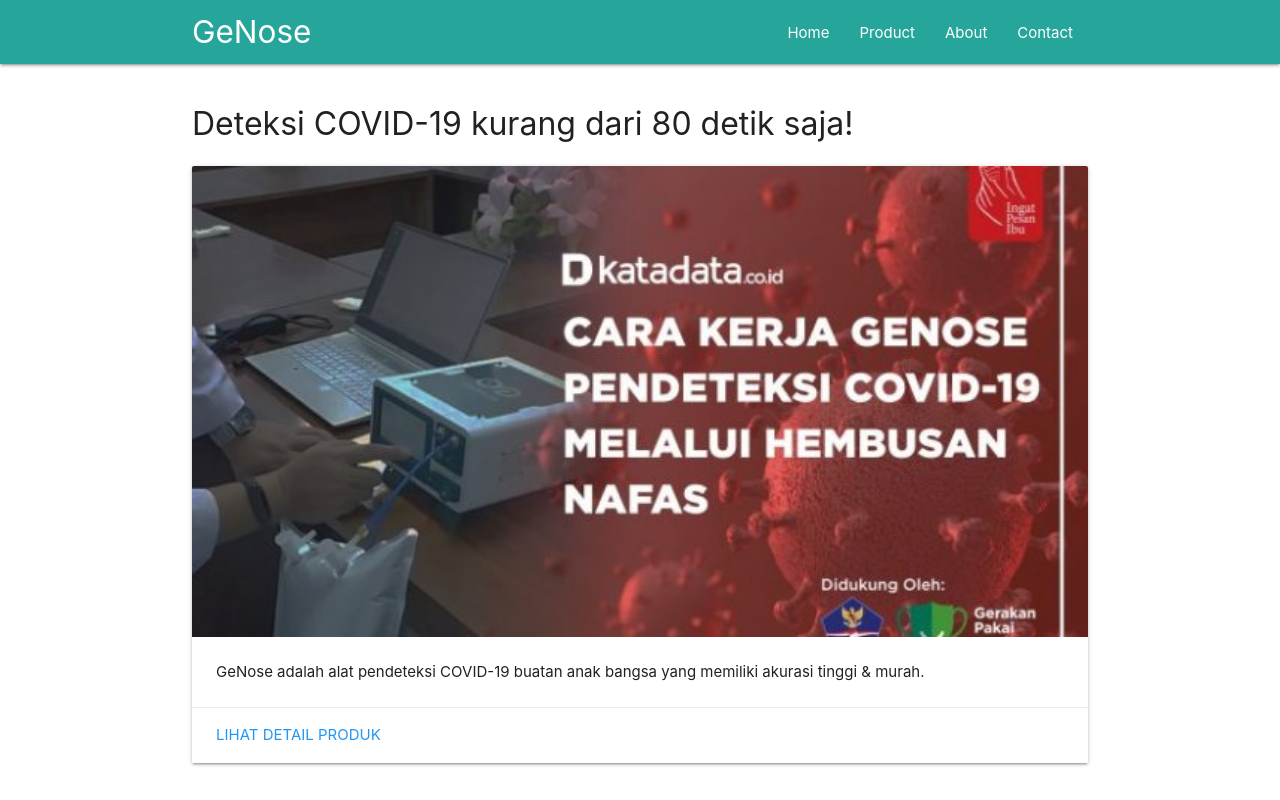
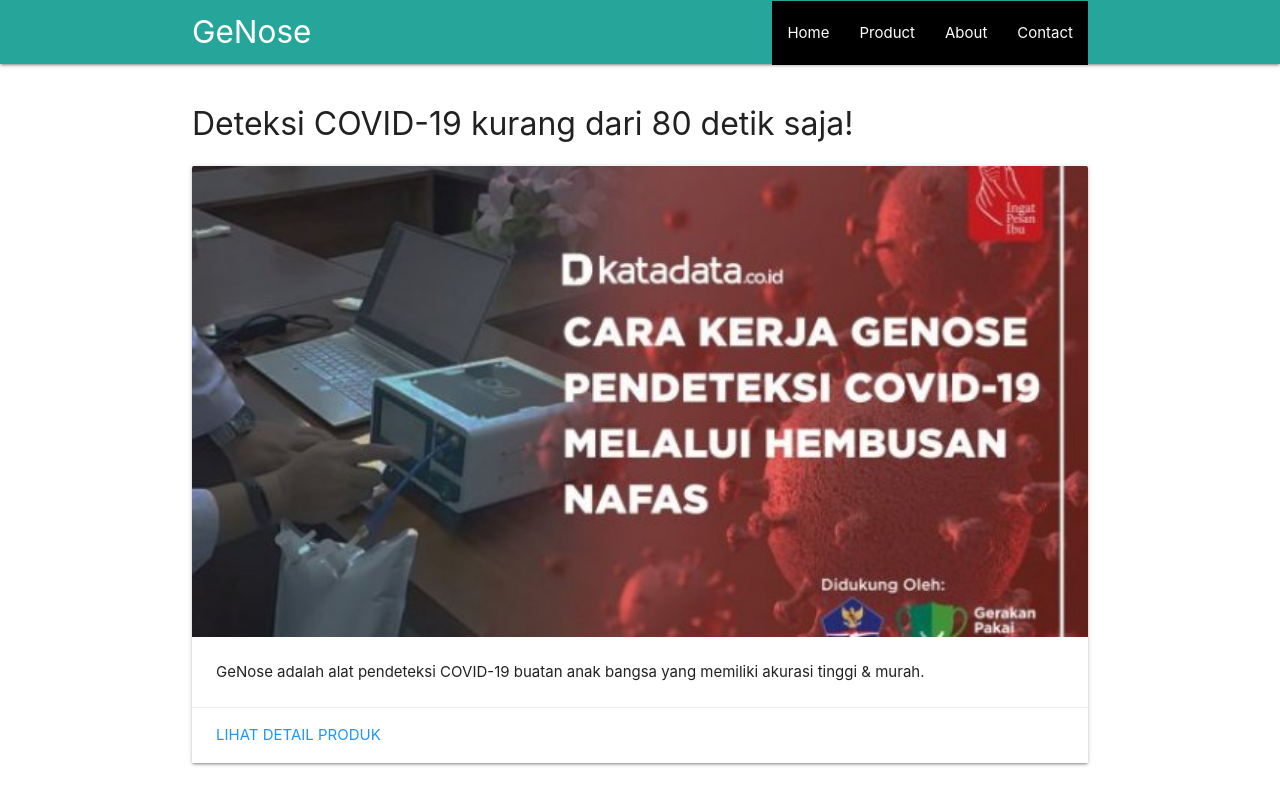
Before and after one commit to jamaluddinrumi/iFootball, a plain HTML site: page index.html in a window 1280 px wide. Drawn offline with Linux system fonts and the light colour scheme.

Commit message:
set theme color to black

```diff
--- a/nav.html
+++ b/nav.html
@@ -1,4 +1,4 @@
-<li><a class="waves-effect" href="#home">Home</a></li>
-<li><a class="waves-effect" href="#product">Product</a></li>
-<li><a class="waves-effect" href="#about">About</a></li>
-<li><a class="waves-effect" href="#contact">Contact</a></li>
+<li><a class="black white-text waves-effect waves-light" href="#home">Home</a></li>
+<li><a class="black white-text waves-effect waves-light" href="#product">Product</a></li>
+<li><a class="black white-text waves-effect waves-light" href="#about">About</a></li>
+<li><a class="black white-text waves-effect waves-light" href="#contact">Contact</a></li>
```
Also changed, not shown: pages/contact.html (+1 -1 lines), pages/product.html (+1 -1 lines).
